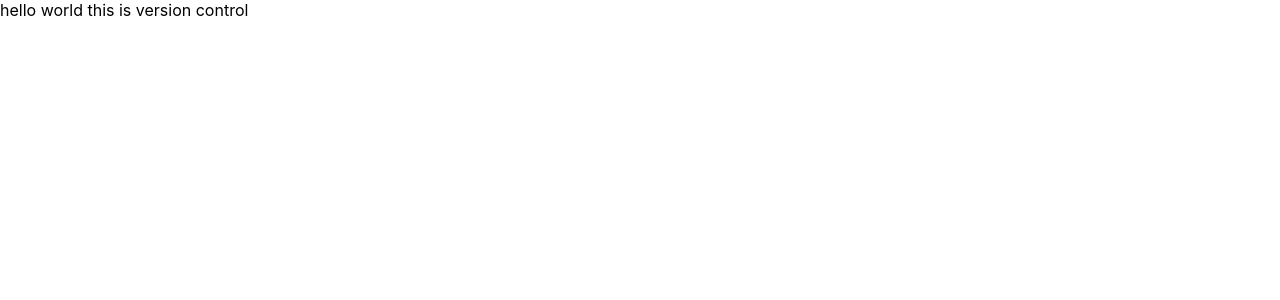
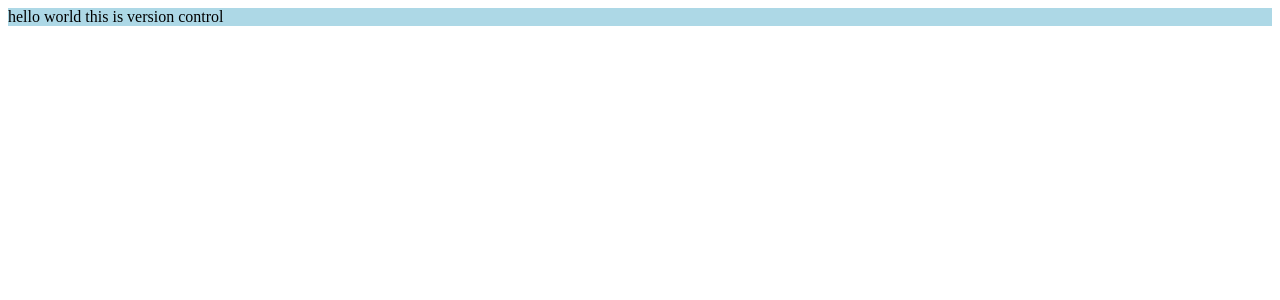
Before and after one commit to kartikmax/captain-america, a React (Create React App) app: page / in a window 1280 px wide. Shown: the top 300 px of the page. Built offline with nearby package versions, Linux system fonts and the light colour scheme.

Commit message:
removed unwanted files and added background color

```diff
--- a/src/App.js
+++ b/src/App.js
@@ -1,8 +1,11 @@
 import React from 'react'
 
 const App = () => {
+  const myStyle={
+    backgroundColor:"lightBlue"
+  }
   return (
-    <div>
+    <div style={myStyle} >
       hello world this is version control
     </div>
   )
--- a/src/index.css
+++ /dev/null
@@ -1,13 +0,0 @@
-body {
-  margin: 0;
-  font-family: -apple-system, BlinkMacSystemFont, 'Segoe UI', 'Roboto', 'Oxygen',
-    'Ubuntu', 'Cantarell', 'Fira Sans', 'Droid Sans', 'Helvetica Neue',
-    sans-serif;
-  -webkit-font-smoothing: antialiased;
-  -moz-osx-font-smoothing: grayscale;
-}
-
-code {
-  font-family: source-code-pro, Menlo, Monaco, Consolas, 'Courier New',
-    monospace;
-}
--- a/src/index.js
+++ b/src/index.js
@@ -1,6 +1,6 @@
 import React from 'react';
 import ReactDOM from 'react-dom/client';
-import './index.css';
+// import './index.css';
 import App from './App';
 import reportWebVitals from './reportWebVitals';
 
```
Also changed, not shown: src/App.css (deleted, +0 -38 lines), src/logo.svg (deleted), 1 other file (tests, documents, lock files or other folders).
